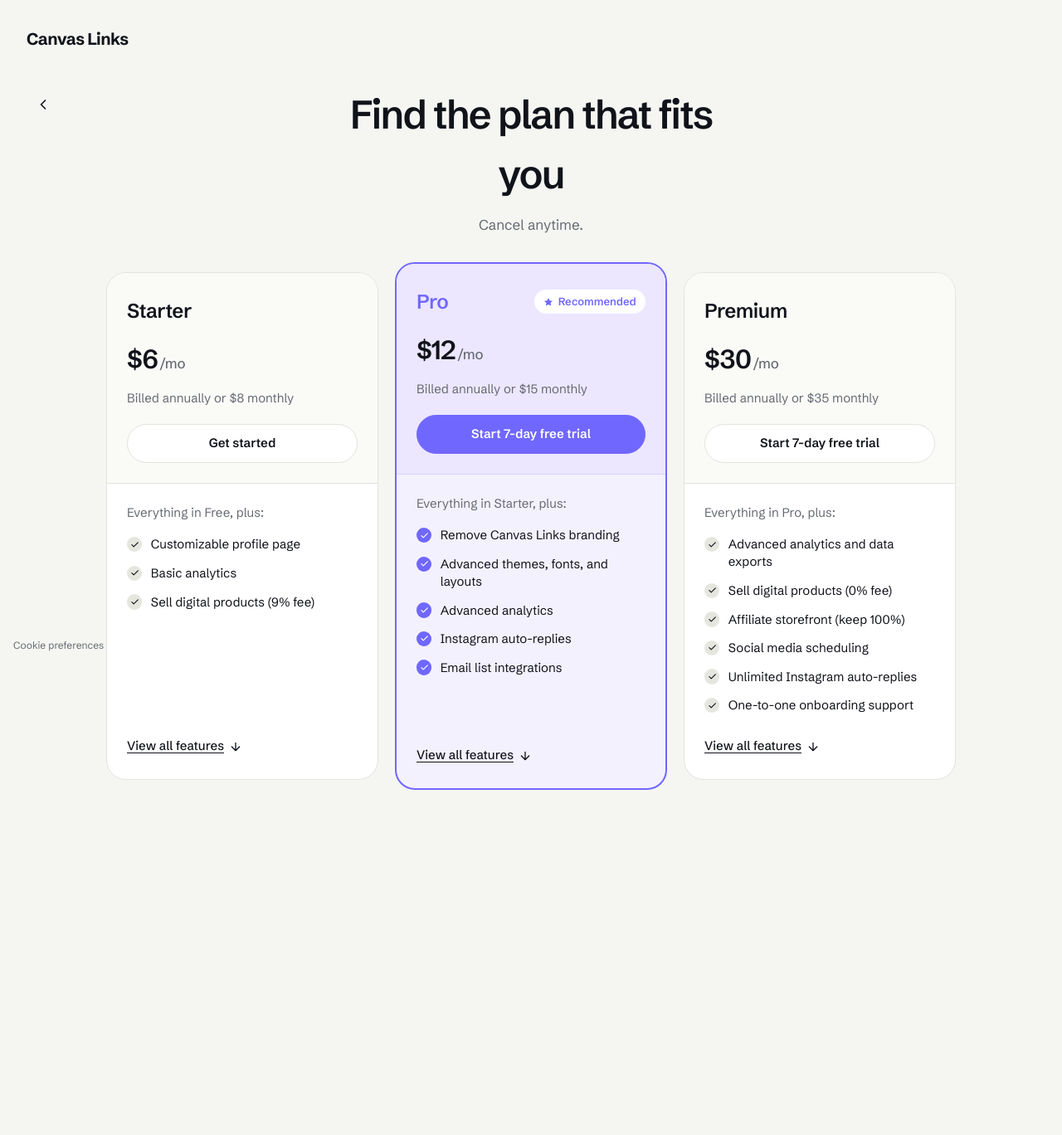
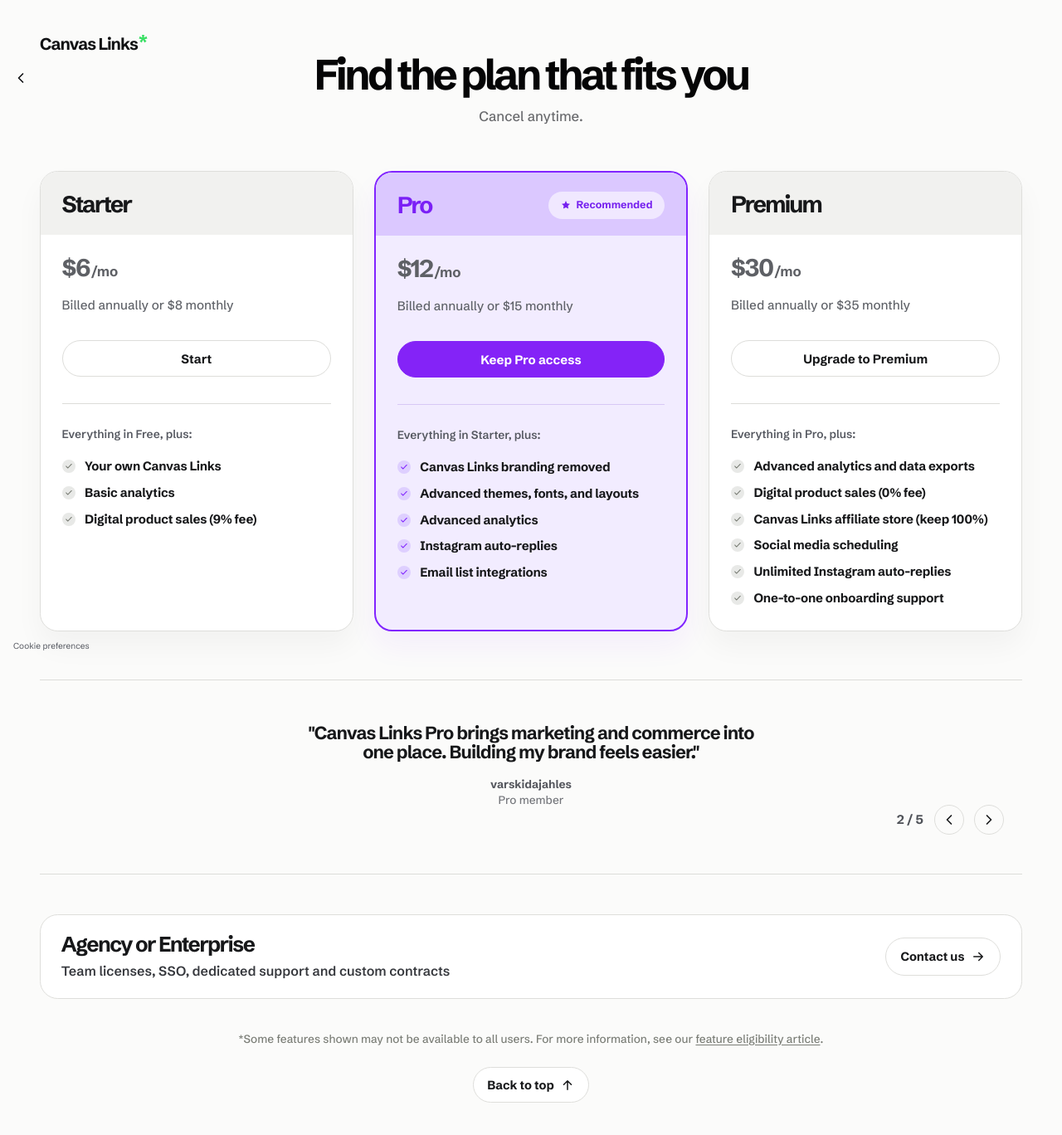
Before and after one commit to Riviela/link-kisaltici, a Next.js app: page /pricing in a window 1280 px wide. Shown: the top 1368 px of the page at 83% size. Before the commit the page ends 1004 px from the top, so only its background shows below. Built offline with nearby package versions, Linux system fonts and the light colour scheme; no server answers.

Commit message:
style: update pricing page design

```diff
--- a/app/pricing/page.tsx
+++ b/app/pricing/page.tsx
@@ -48,6 +48,53 @@
         />
       </section>
 
+      <section className={styles.testimonial} aria-label="Customer testimonial">
+        <blockquote className={styles.quote}>
+          &quot;Canvas Links Pro brings marketing and commerce into one place. Building
+          my brand feels easier.&quot;
+        </blockquote>
+        <p className={styles.quoteAuthor}>varskidajahles</p>
+        <p className={styles.quoteRole}>Pro member</p>
+        <div className={styles.quoteControls} aria-hidden="true">
+          <span>2 / 5</span>
+          <span className={styles.quoteArrow}>
+            <svg fill="none" height="20" viewBox="0 0 24 24" width="20">
+              <path d="m15 18-6-6 6-6" stroke="currentColor" strokeLinecap="round" strokeLinejoin="round" strokeWidth="2" />
+            </svg>
+          </span>
+          <span className={styles.quoteArrow}>
+            <svg fill="none" height="20" viewBox="0 0 24 24" width="20">
+              <path d="m9 18 6-6-6-6" stroke="currentColor" strokeLinecap="round" strokeLinejoin="round" strokeWidth="2" />
+            </svg>
+          </span>
+        </div>
+      </section>
+
+      <section className={styles.enterprise} aria-label="Agency and enterprise plans">
+        <div>
+          <h2>Agency or Enterprise</h2>
+          <p>Team licenses, SSO, dedicated support and custom contracts</p>
+        </div>
+        <button className={styles.enterpriseButton} type="button">
+          Contact us
+          <svg aria-hidden="true" fill="none" height="18" viewBox="0 0 24 24" width="18">
+            <path d="M5 12h14M13 6l6 6-6 6" stroke="currentColor" strokeLinecap="round" strokeLinejoin="round" strokeWidth="2" />
+          </svg>
+        </button>
+      </section>
+
+      <p className={styles.disclaimer}>
+        *Some features shown may not be available to all users. For more information,
+        see our <button type="button">feature eligibility article</button>.
+      </p>
+
+      <a className={styles.backToTop} href="#pricing-title">
+        Back to top
+        <svg aria-hidden="true" fill="none" height="18" viewBox="0 0 24 24" width="18">
+          <path d="M12 19V5M6 11l6-6 6 6" stroke="currentColor" strokeLinecap="round" strokeLinejoin="round" strokeWidth="2" />
+        </svg>
+      </a>
+
       <footer className={styles.footer}>
         <button className={styles.cookieLink} type="button">
           {copy.pricing.footer.cookiePreferences}
--- a/app/pricing/pricing.module.css
+++ b/app/pricing/pricing.module.css
@@ -1,278 +1,521 @@
 .page {
+  background: #fbfbfa;
+  color: #17181a;
   min-height: 100dvh;
-  background: var(--color-page);
-  padding: 1.5rem 1.25rem 3rem;
-}
-
-@media (min-width: 640px) {
-  .page {
-    padding: 2rem 2rem 4rem;
-  }
+  padding: 2.6rem clamp(1.25rem, 4vw, 3rem) 4.25rem;
+  position: relative;
 }
 
 .brand {
+  color: #111214;
   display: inline-flex;
+  font-size: clamp(1.25rem, 1.5vw, 1.45rem);
   font-weight: 700;
-  letter-spacing: -0.025em;
-  font-size: 1.25rem;
-  color: var(--color-text);
+  letter-spacing: -0.045em;
+  line-height: 1;
+}
+
+.brand::after {
+  color: #38df63;
+  content: "*";
+  font-size: 1.35em;
+  font-weight: 700;
+  line-height: 0.7;
+  margin-left: 0.04em;
 }
 
 .headerRow {
-  position: relative;
-  margin-top: 2.5rem;
+  align-items: center;
   display: flex;
   flex-direction: column;
-  align-items: center;
+  gap: 1rem;
+  margin: 0 auto;
+  max-width: 50rem;
+  position: relative;
   text-align: center;
-  gap: 0.75rem;
 }
 
 .backButton {
+  align-items: center;
+  background: transparent;
+  border: 0;
+  border-radius: 50%;
+  color: #111214;
+  display: inline-flex;
+  height: 2.15rem;
+  justify-content: center;
+  left: clamp(-14.5rem, -20vw, -9rem);
+  min-height: 2.15rem;
+  padding: 0;
   position: absolute;
-  left: 0;
-  top: 0.25rem;
-  display: inline-flex;
-  align-items: center;
-  justify-content: center;
-  width: 2.5rem;
-  height: 2.5rem;
-  min-height: 2.5rem;
-  border-radius: 9999px;
-  color: var(--color-text);
+  top: 0.68rem;
+  width: 2.15rem;
+}
+
+.backButton:hover {
+  background: #efefec;
 }
 
 .title {
-  font-size: 2.25rem;
-  font-weight: 600;
-  letter-spacing: -0.04em;
-  color: var(--color-text);
-  max-width: 32rem;
-}
-
-@media (min-width: 768px) {
-  .title {
-    font-size: 3rem;
-  }
+  color: #050506;
+  font-size: clamp(2.75rem, 4vw, 4.2rem);
+  font-weight: 800;
+  letter-spacing: -0.075em;
+  line-height: 0.95;
+  margin: 0;
 }
 
 .subtitle {
-  color: var(--color-muted);
-  font-size: 1.0625rem;
+  color: #696a6d;
+  font-size: clamp(1.02rem, 1.3vw, 1.25rem);
+  font-weight: 500;
+  line-height: 1.25;
+  margin: 0;
 }
 
 .cards {
-  margin: 2.75rem auto 0;
+  align-items: stretch;
   display: grid;
+  gap: clamp(1.25rem, 2vw, 1.75rem);
   grid-template-columns: repeat(3, minmax(0, 1fr));
-  gap: 1.25rem;
-  align-items: stretch;
-  max-width: 64rem;
-}
-
-@media (max-width: 920px) {
-  .cards {
-    grid-template-columns: minmax(0, 1fr);
-    max-width: 26rem;
-    gap: 1.5rem;
-  }
+  margin: 3.45rem auto 0;
+  max-width: 77rem;
 }
 
 .card {
+  background: #ffffff;
+  border: 1px solid #dededb;
+  border-radius: 1.35rem;
+  box-shadow: 0 18px 34px rgba(28, 28, 28, 0.04);
   display: flex;
   flex-direction: column;
+  min-height: 31.5rem;
   overflow: hidden;
-  border: 1px solid var(--color-border);
-  border-radius: var(--radius-card);
-  background: var(--color-surface);
 }
 
 .cardFeatured {
-  border: 2px solid var(--color-accent);
-  background: #f4f1ff;
-  margin-block: -0.75rem;
+  background: #f2ecff;
+  border: 2px solid #8124ff;
+  box-shadow: 0 18px 34px rgba(129, 36, 255, 0.06);
 }
 
-@media (max-width: 920px) {
-  .cardFeatured {
-    margin-block: 0;
-  }
+.cardTitleBar {
+  background: #f1f1ef;
+  padding: 1.35rem 1.6rem 1.2rem;
 }
 
-.cardHeader {
-  display: flex;
-  flex-direction: column;
-  gap: 0.75rem;
-  padding: 1.75rem 1.5rem 1.5rem;
-  background: var(--color-surface-raised);
-  border-bottom: 1px solid var(--color-border);
-}
-
-.cardFeatured .cardHeader {
-  background: #ece7ff;
-  border-bottom-color: #d9d0ff;
+.cardFeatured .cardTitleBar {
+  background: #dbc8ff;
 }
 
 .cardHeaderTop {
+  align-items: center;
   display: flex;
-  align-items: center;
+  gap: 1rem;
   justify-content: space-between;
-  gap: 0.5rem;
-  min-height: 1.75rem;
+  min-height: 2.2rem;
 }
 
 .cardName {
-  font-size: 1.5rem;
-  font-weight: 600;
-  letter-spacing: -0.02em;
-  color: var(--color-text);
+  color: #17181a;
+  font-size: clamp(1.75rem, 2vw, 2.1rem);
+  font-weight: 800;
+  letter-spacing: -0.075em;
+  line-height: 0.95;
+  margin: 0;
 }
 
 .cardFeatured .cardName {
-  color: var(--color-accent);
+  color: #7b20f6;
 }
 
 .recommendedBadge {
+  align-items: center;
+  background: rgba(255, 255, 255, 0.58);
+  border-radius: 999px;
+  color: #7621ef;
   display: inline-flex;
-  align-items: center;
-  gap: 0.35rem;
-  padding: 0.3rem 0.7rem;
-  border-radius: 9999px;
-  background: var(--color-surface);
-  color: var(--color-accent);
-  font-size: 0.8125rem;
-  font-weight: 600;
+  flex-shrink: 0;
+  font-size: 0.78rem;
+  font-weight: 700;
+  gap: 0.42rem;
+  line-height: 1;
+  min-height: 2.1rem;
+  padding: 0 0.92rem;
 }
 
 .recommendedStar {
   flex-shrink: 0;
 }
 
+.cardContent {
+  display: flex;
+  flex: 1 1 auto;
+  flex-direction: column;
+  padding: 1.55rem 1.6rem 1.9rem;
+}
+
 .cardPrice {
+  align-items: baseline;
   display: flex;
-  align-items: baseline;
-  gap: 0.15rem;
-  margin-top: 0.25rem;
+  gap: 0.12rem;
+  margin: 0;
 }
 
 .cardPriceAmount {
-  font-size: 2rem;
-  font-weight: 600;
-  letter-spacing: -0.03em;
-  color: var(--color-text);
+  color: #5e6065;
+  font-size: clamp(1.85rem, 2.2vw, 2.2rem);
+  font-weight: 800;
+  letter-spacing: -0.055em;
+  line-height: 1;
 }
 
 .cardPricePeriod {
+  color: #5e6065;
   font-size: 1.05rem;
-  font-weight: 500;
-  color: var(--color-muted);
+  font-weight: 700;
 }
 
 .cardBilling {
-  color: var(--color-muted);
-  font-size: 0.9375rem;
+  color: #5f6268;
+  font-size: 0.95rem;
+  font-weight: 500;
+  line-height: 1.45;
+  margin: 1.05rem 0 0;
 }
 
 .cardCta {
-  margin-top: 0.5rem;
+  align-items: center;
+  border-radius: 999px;
+  display: inline-flex;
+  font-size: 0.94rem;
+  font-weight: 700;
+  justify-content: center;
+  line-height: 1;
+  margin-top: 1.95rem;
+  min-height: 2.75rem;
+  padding: 0 1.1rem;
+  text-align: center;
   width: 100%;
-  padding: 0.7rem 1rem;
-  font-size: 0.9375rem;
 }
 
-.cardBody {
-  display: flex;
-  flex: 1 1 auto;
-  flex-direction: column;
-  padding: 1.5rem 1.5rem 1.75rem;
+.cardCtaDefault {
+  background: #ffffff;
+  border: 1px solid #ddddda;
+  color: #17181a;
+}
+
+.cardCtaFeatured {
+  background: #8423f7;
+  border: 1px solid #8423f7;
+  color: #ffffff;
+}
+
+.cardCtaCurrent {
+  cursor: default;
+  user-select: none;
+}
+
+.cardDivider {
+  background: #dcdcd8;
+  height: 1px;
+  margin: 2rem 0 1.75rem;
+  width: 100%;
+}
+
+.cardFeatured .cardDivider {
+  background: #d8c8f5;
 }
 
 .cardIntro {
-  color: var(--color-muted);
-  font-size: 0.9375rem;
+  color: #565961;
+  font-size: 0.86rem;
+  font-weight: 600;
+  line-height: 1.35;
+  margin: 0;
 }
 
 .featureList {
-  margin-top: 1rem;
   display: flex;
   flex-direction: column;
-  gap: 0.85rem;
+  gap: 0.78rem;
+  list-style: none;
+  margin: 1.15rem 0 0;
+  padding: 0;
 }
 
 .featureItem {
+  align-items: flex-start;
   display: flex;
-  align-items: flex-start;
-  gap: 0.65rem;
+  gap: 0.72rem;
 }
 
 .checkMark {
+  align-items: center;
+  background: #e8e9e7;
+  border-radius: 50%;
+  color: #777b73;
   display: inline-flex;
-  align-items: center;
+  flex-shrink: 0;
+  height: 1rem;
   justify-content: center;
-  flex-shrink: 0;
-  width: 1.15rem;
-  height: 1.15rem;
-  margin-top: 0.1rem;
-  border-radius: 9999px;
-  background: var(--color-surface-active);
-  color: var(--color-text);
+  margin-top: 0.13rem;
+  width: 1rem;
 }
 
 .checkMarkFeatured {
-  background: var(--color-accent);
-  color: white;
+  background: #decfff;
+  color: #8124ff;
 }
 
 .checkIcon {
-  width: 0.7rem;
-  height: 0.7rem;
+  height: 0.62rem;
+  width: 0.62rem;
 }
 
 .featureText {
-  font-size: 0.9375rem;
-  line-height: 1.4;
-  color: var(--color-text);
+  color: #17181a;
+  font-size: 0.94rem;
+  font-weight: 700;
+  letter-spacing: -0.012em;
+  line-height: 1.28;
 }
 
-.viewAllLink {
-  margin-top: auto;
-  padding-top: 1.75rem;
-  display: inline-flex;
-  align-items: center;
-  gap: 0.4rem;
-  align-self: flex-start;
-  font-size: 0.9375rem;
-  font-weight: 500;
-  color: var(--color-text);
-  text-decoration: underline;
-  text-underline-offset: 3px;
-  background: transparent;
-  border: none;
-  transition-duration: 220ms;
-  transition-property: color;
-  transition-timing-function: cubic-bezier(0.22, 1, 0.36, 1);
+.testimonial {
+  border-bottom: 1px solid #dcddd9;
+  border-top: 1px solid #dcddd9;
+  margin: 3.6rem auto 0;
+  max-width: 77rem;
+  min-height: 14.7rem;
+  padding: 3.25rem 8rem 2.6rem;
+  position: relative;
+  text-align: center;
 }
 
-.viewAllLink:hover {
-  color: var(--color-accent-strong);
+.quote {
+  color: #17181a;
+  font-size: clamp(1.25rem, 1.7vw, 1.55rem);
+  font-weight: 800;
+  letter-spacing: -0.04em;
+  line-height: 1.08;
+  margin: 0 auto;
+  max-width: 35rem;
+}
+
+.quoteAuthor {
+  color: #55575e;
+  font-size: 0.85rem;
+  font-weight: 800;
+  line-height: 1;
+  margin: 1.25rem 0 0;
+}
+
+.quoteRole {
+  color: #74767b;
+  font-size: 0.85rem;
+  font-weight: 500;
+  line-height: 1;
+  margin: 0.35rem 0 0;
+}
+
+.quoteControls {
+  align-items: center;
+  bottom: 2.95rem;
+  color: #4f5258;
+  display: flex;
+  font-size: 0.95rem;
+  font-weight: 800;
+  gap: 0.8rem;
+  position: absolute;
+  right: 1.35rem;
+}
+
+.quoteArrow {
+  align-items: center;
+  border: 1px solid #dededb;
+  border-radius: 50%;
+  color: #17181a;
+  display: inline-flex;
+  height: 2.25rem;
+  justify-content: center;
+  width: 2.25rem;
+}
+
+.enterprise {
+  align-items: center;
+  background: #ffffff;
+  border: 1px solid #dededb;
+  border-radius: 1.35rem;
+  display: flex;
+  justify-content: space-between;
+  margin: 3rem auto 0;
+  max-width: 77rem;
+  min-height: 6.2rem;
+  padding: 1.45rem 1.55rem;
+}
+
+.enterprise h2 {
+  color: #17181a;
+  font-size: clamp(1.55rem, 2vw, 2rem);
+  font-weight: 800;
+  letter-spacing: -0.06em;
+  line-height: 1;
+  margin: 0 0 0.5rem;
+}
+
+.enterprise p {
+  color: #36383d;
+  font-size: 1rem;
+  font-weight: 600;
+  line-height: 1.25;
+  margin: 0;
+}
+
+.enterpriseButton {
+  align-items: center;
+  background: #ffffff;
+  border: 1px solid #dededb;
+  border-radius: 999px;
+  color: #17181a;
+  display: inline-flex;
+  flex-shrink: 0;
+  font-size: 0.92rem;
+  font-weight: 700;
+  gap: 0.45rem;
+  justify-content: center;
+  min-height: 2.85rem;
+  padding: 0 1.1rem;
+}
+
+.disclaimer {
+  color: #7a7d76;
+  font-size: 0.85rem;
+  font-weight: 500;
+  line-height: 1.4;
+  margin: 2.4rem auto 0;
+  max-width: 48rem;
+  text-align: center;
+}
+
+.disclaimer button {
+  background: transparent;
+  border: 0;
+  color: inherit;
+  font: inherit;
+  padding: 0;
+  text-decoration: underline;
+  text-underline-offset: 2px;
+}
+
+.backToTop {
+  align-items: center;
+  background: #ffffff;
+  border: 1px solid #dededb;
+  border-radius: 999px;
+  color: #17181a;
+  display: flex;
+  font-size: 0.92rem;
+  font-weight: 700;
+  gap: 0.45rem;
+  justify-content: center;
+  margin: 1.55rem auto 0;
+  min-height: 2.65rem;
+  padding: 0 1rem;
+  width: fit-content;
 }
 
 .footer {
+  bottom: 0.75rem;
+  left: 1rem;
   position: fixed;
-  left: 1rem;
-  bottom: 0.75rem;
 }
 
 .cookieLink {
-  font-size: 0.75rem;
-  color: var(--color-muted);
   background: transparent;
-  border: none;
-  transition-duration: 220ms;
-  transition-property: color;
-  transition-timing-function: cubic-bezier(0.22, 1, 0.36, 1);
+  border: 0;
+  color: #565961;
+  font-size: 0.63rem;
+  padding: 0;
 }
 
-.cookieLink:hover {
-  color: var(--color-text);
+@media (max-width: 1100px) {
+  .backButton {
+    left: -4rem;
+  }
+
+  .cards,
+  .testimonial,
+  .enterprise {
+    max-width: 66rem;
+  }
+
+  .testimonial {
+    padding-inline: 4rem;
+  }
 }
+
+@media (max-width: 900px) {
+  .page {
+    padding-top: 1.5rem;
+  }
+
+  .headerRow {
+    margin-top: 2.4rem;
+  }
+
+  .backButton {
+    left: 0;
+    top: -2.75rem;
+  }
+
+  .cards {
+    grid-template-columns: minmax(0, 1fr);
+    max-width: 27rem;
+  }
+
+  .card {
+    min-height: auto;
+  }
+
+  .testimonial {
+    max-width: 27rem;
+    padding: 2.25rem 1.25rem 6.5rem;
+  }
+
+  .quoteControls {
+    bottom: 2rem;
+    left: 50%;
+    right: auto;
+    transform: translateX(-50%);
+  }
+
+  .enterprise {
+    align-items: stretch;
+    flex-direction: column;
+    gap: 1.25rem;
+    max-width: 27rem;
+  }
+
+  .enterpriseButton {
+    width: 100%;
+  }
+}
+
+@media (max-width: 520px) {
+  .brand {
+    font-size: 1.15rem;
+  }
+
+  .title {
+    font-size: 2.45rem;
+  }
+
+  .cards {
+    margin-top: 2.6rem;
+  }
+
+  .cardContent,
+  .cardTitleBar {
+    padding-inline: 1.3rem;
+  }
+}
--- a/components/pricing/pricing-card.tsx
+++ b/components/pricing/pricing-card.tsx
@@ -45,13 +45,15 @@
   const cardClassName = featured
     ? `${styles.card} ${styles.cardFeatured}`
     : styles.card;
-  const ctaClassName = featured
-    ? `${styles.cardCta} button-primary`
-    : `${styles.cardCta} button-secondary`;
+  const ctaClassName = [
+    styles.cardCta,
+    featured ? styles.cardCtaFeatured : styles.cardCtaDefault,
+    isCurrent ? styles.cardCtaCurrent : "",
+  ].filter(Boolean).join(" ");
 
   return (
     <article className={cardClassName}>
-      <header className={styles.cardHeader}>
+      <header className={styles.cardTitleBar}>
         <div className={styles.cardHeaderTop}>
           <h2 className={styles.cardName}>{plan.name}</h2>
           {featured ? (
@@ -70,17 +72,25 @@
             </span>
           ) : null}
         </div>
+      </header>
+
+      <div className={styles.cardContent}>
         <p className={styles.cardPrice}>
           <span className={styles.cardPriceAmount}>{plan.price}</span>
           <span className={styles.cardPricePeriod}>{plan.period}</span>
         </p>
         <p className={styles.cardBilling}>{plan.billing}</p>
-        <button className={ctaClassName} type="button">
-          {isCurrent ? copy.pricing.currentPlan : plan.cta}
-        </button>
-      </header>
+        {isCurrent ? (
+          <span className={ctaClassName} aria-current="true">
+            {copy.pricing.currentPlan}
+          </span>
+        ) : (
+          <button className={ctaClassName} type="button">
+            {plan.cta}
+          </button>
+        )}
 
-      <div className={styles.cardBody}>
+        <div className={styles.cardDivider} />
         <p className={styles.cardIntro}>{plan.intro}</p>
         <ul className={styles.featureList}>
           {plan.features.map((feature) => (
@@ -98,23 +108,6 @@
             </li>
           ))}
         </ul>
-
-        <button className={styles.viewAllLink} type="button">
-          {copy.pricing.viewAllFeatures}
-          <svg
-            aria-hidden="true"
-            fill="none"
-            height="16"
-            stroke="currentColor"
-            strokeLinecap="round"
-            strokeLinejoin="round"
-            strokeWidth="2"
-            viewBox="0 0 24 24"
-            width="16"
-          >
-            <path d="M12 5v14M19 12l-7 7-7-7" />
-          </svg>
-        </button>
       </div>
     </article>
   );
--- a/lib/copy.ts
+++ b/lib/copy.ts
@@ -29,19 +29,18 @@
     subtitle: "Cancel anytime.",
     currentPlan: "Current Plan",
     recommended: "Recommended",
-    viewAllFeatures: "View all features",
     plans: {
       starter: {
         name: "Starter",
         price: "$6",
         period: "/mo",
         billing: "Billed annually or $8 monthly",
-        cta: "Get started",
+        cta: "Start",
         intro: "Everything in Free, plus:",
         features: [
-          "Customizable profile page",
+          "Your own Canvas Links",
           "Basic analytics",
-          "Sell digital products (9% fee)",
+          "Digital product sales (9% fee)",
         ],
       },
       pro: {
@@ -49,10 +48,10 @@
         price: "$12",
         period: "/mo",
         billing: "Billed annually or $15 monthly",
-        cta: "Start 7-day free trial",
+        cta: "Keep Pro access",
         intro: "Everything in Starter, plus:",
         features: [
-          "Remove Canvas Links branding",
+          "Canvas Links branding removed",
           "Advanced themes, fonts, and layouts",
           "Advanced analytics",
           "Instagram auto-replies",
@@ -64,12 +63,12 @@
         price: "$30",
         period: "/mo",
         billing: "Billed annually or $35 monthly",
-        cta: "Start 7-day free trial",
+        cta: "Upgrade to Premium",
         intro: "Everything in Pro, plus:",
         features: [
           "Advanced analytics and data exports",
-          "Sell digital products (0% fee)",
-          "Affiliate storefront (keep 100%)",
+          "Digital product sales (0% fee)",
+          "Canvas Links affiliate store (keep 100%)",
           "Social media scheduling",
           "Unlimited Instagram auto-replies",
           "One-to-one onboarding support",
```
